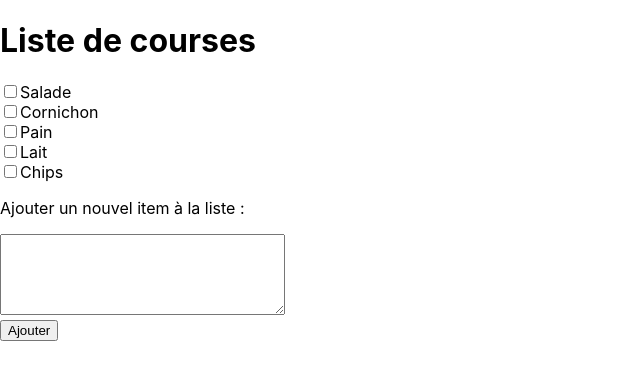
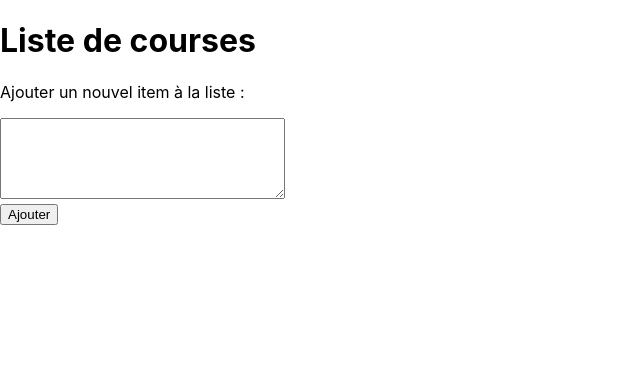
Before and after one commit to wendykrwn/javascript-partiel, a React (Create React App) app: page / in a window 1280 px wide. Shown: the top 380 px of the page, without its empty margins (0-640 px from the left). Built offline with nearby package versions, Linux system fonts and the light colour scheme.

Commit message:
liste initialiser à vide

```diff
--- a/src/App.js
+++ b/src/App.js
@@ -4,7 +4,7 @@ import { useState } from 'react'
 
 
 function App() {
-  const [items,setItems] = useState(["Salade", "Cornichon","Pain", "Lait", "Chips"])
+  const [items,setItems] = useState([])
   const [newItem, setNewItem] = useState("")
 
   const listItems = <div>
```
